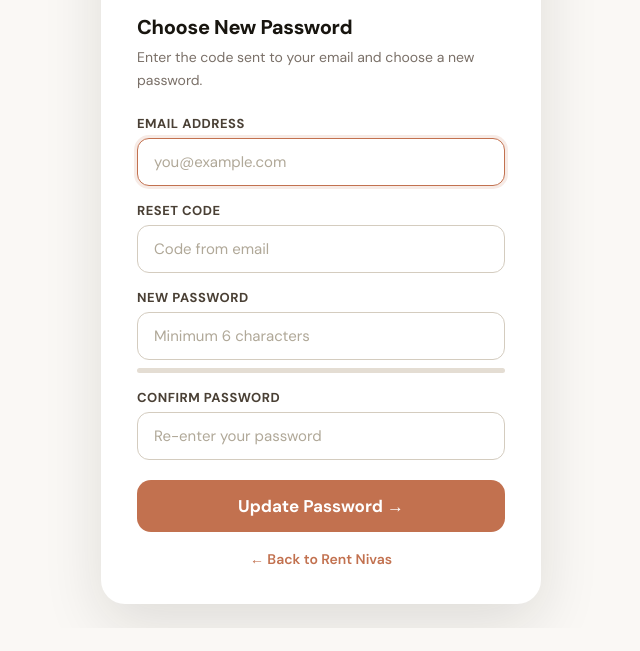
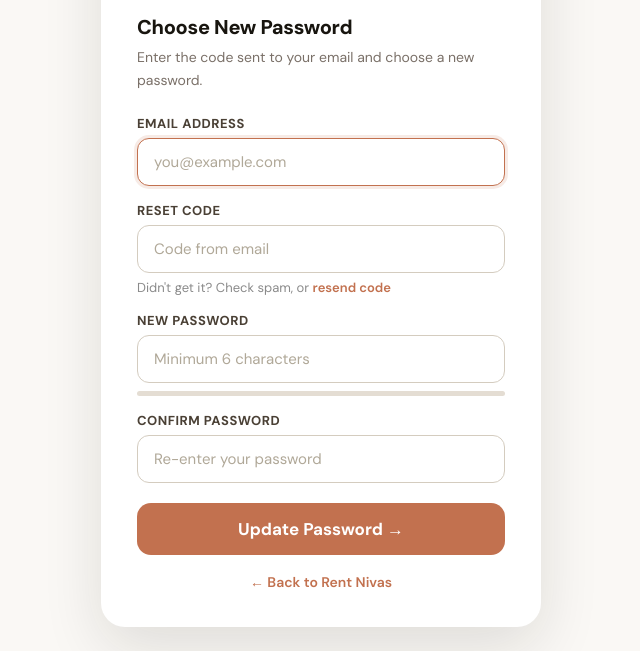
Before and after one commit to webscratch1947/Rent-Nivas, a website: page resetpassword.html in a window 1280 px wide. Shown: the part 244-895 px from the top of the page, without its empty margins (319-959 px from the left). Before the commit the page ends 872 px from the top, so only its background shows below. Drawn offline with nearby package versions, Linux system fonts and the light colour scheme; a web font is replaced by a local one.

Commit message:
Update resetpassword.html

```diff
--- a/resetpassword.html
+++ b/resetpassword.html
@@ -433,6 +433,10 @@
                     <label>Reset Code</label>
                     <input type="text" id="reset-code" placeholder="Code from email" autocomplete="one-time-code"
                         onkeydown="if(event.key==='Enter')doReset()" />
+                    <div style="margin-top:6px;font-size:13px;">
+                        <span style="color:#8a8a8a;">Didn't get it? Check spam, or</span>
+                        <a href="javascript:void(0)" id="resend-link" onclick="doResendCode()" style="color:#c2714f;font-weight:600;text-decoration:none;">resend code</a>
+                    </div>
                 </div>
 
                 <div class="fg">
@@ -526,6 +530,45 @@
             txt.style.color = l.c;
         }
 
+        async function doResendCode() {
+            setErr('');
+            const email = document.getElementById('reset-email').value.trim();
+            const link = document.getElementById('resend-link');
+            if (!email) return setErr('Please enter your email address first.');
+
+            link.style.pointerEvents = 'none';
+            link.style.opacity = '0.5';
+            const originalText = link.textContent;
+            link.textContent = 'Sending...';
+
+            try {
+                const { error } = await sb.auth.resetPasswordForEmail(email);
+                if (error) {
+                    setErr(error.message || 'Could not resend the code. Please try again.');
+                } else {
+                    link.textContent = 'Code sent!';
+                    let secs = 30;
+                    const iv = setInterval(() => {
+                        link.textContent = `Resend in ${secs}s`;
+                        secs--;
+                        if (secs < 0) {
+                            clearInterval(iv);
+                            link.textContent = originalText;
+                            link.style.pointerEvents = '';
+                            link.style.opacity = '';
+                        }
+                    }, 1000);
+                    return;
+                }
+            } catch (err) {
+                console.error('[RentNivas] Resend code exception:', err);
+                setErr('Something went wrong. Please try again.');
+            }
+            link.style.pointerEvents = '';
+            link.style.opacity = '';
+            link.textContent = originalText;
+        }
+
         async function doReset() {
             setErr('');
             const email = document.getElementById('reset-email').value.trim();
```
